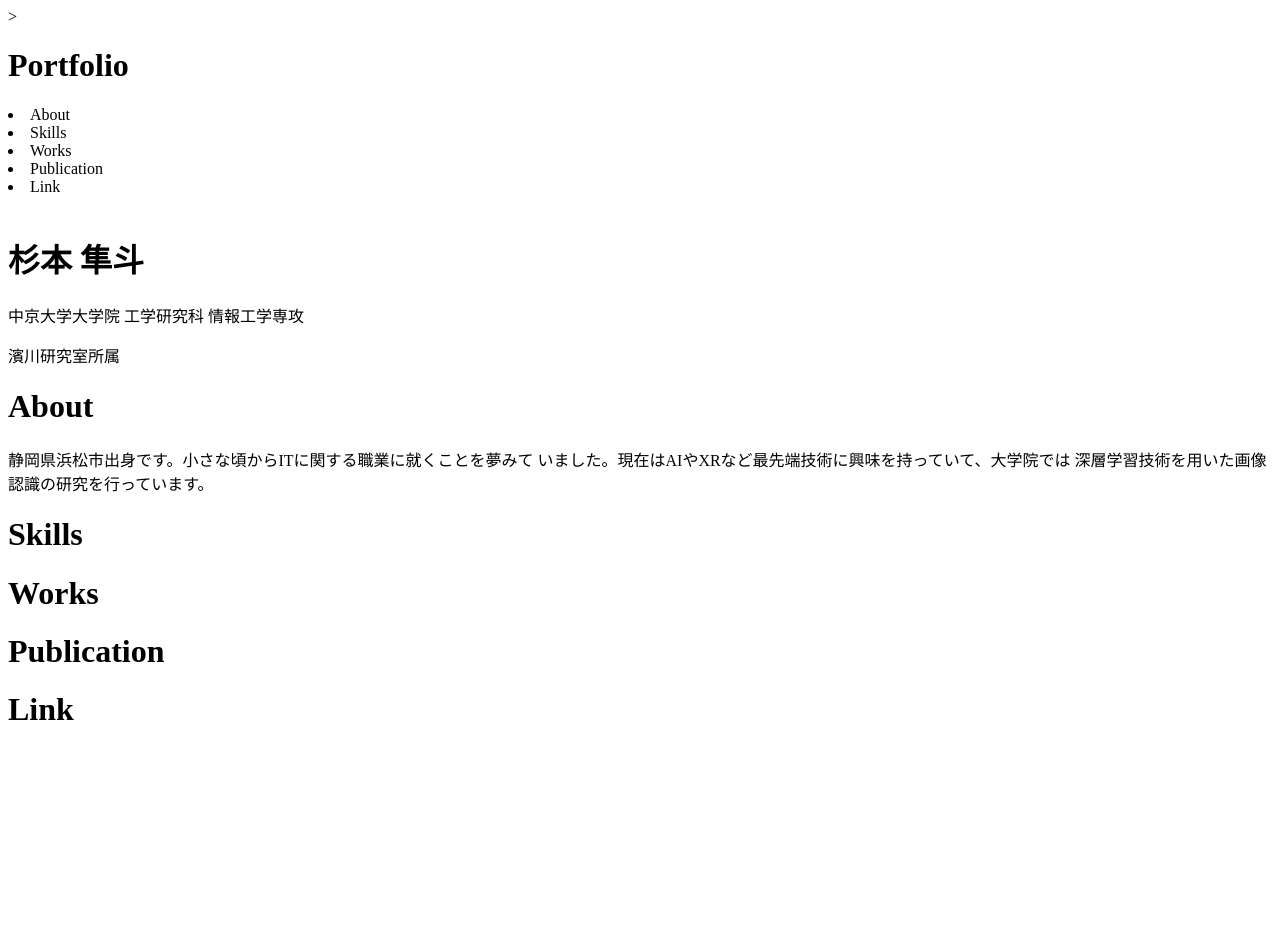
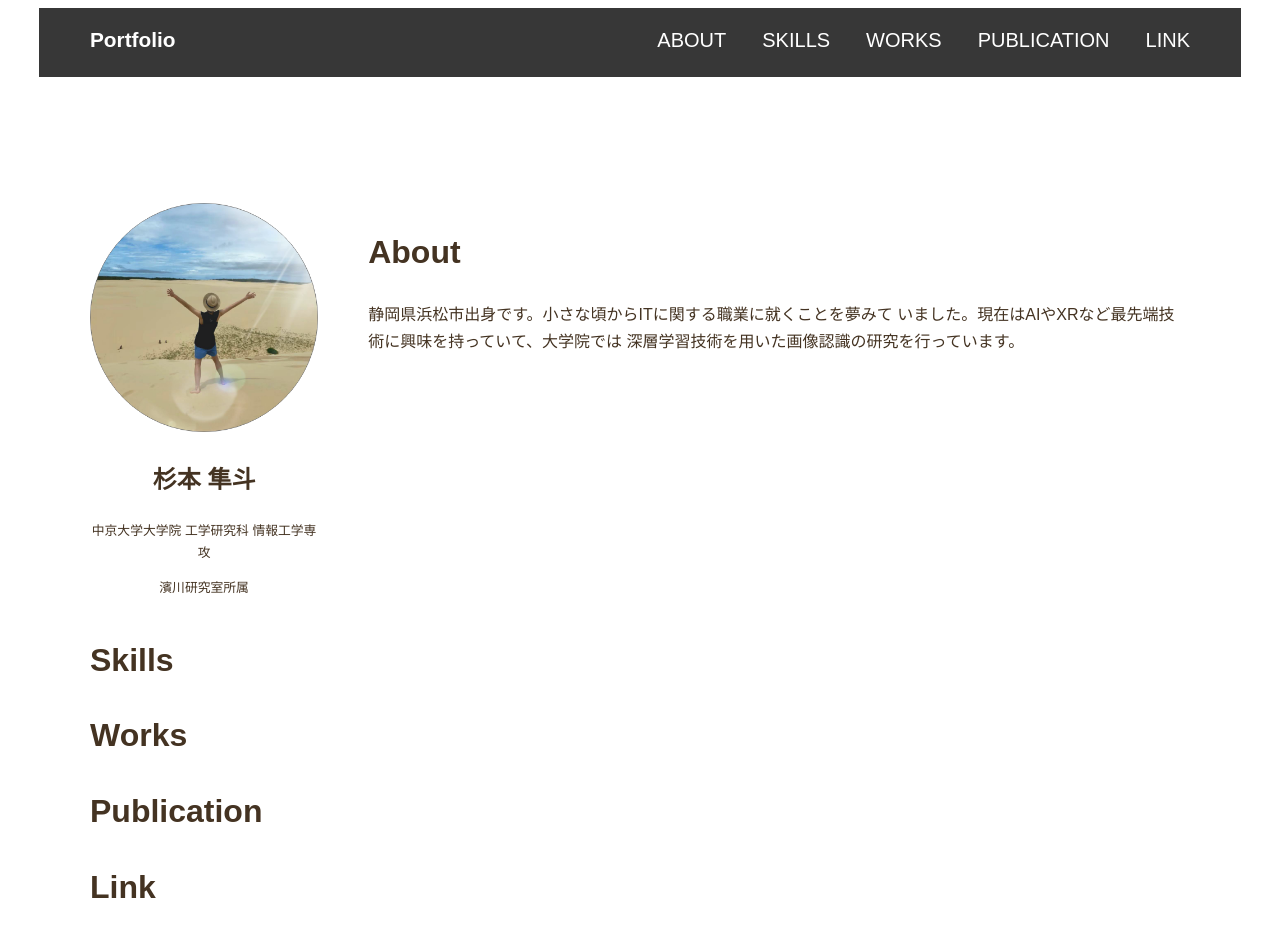
Before and after one commit to falboy1/portfolio, a plain HTML site: page index.html in a window 1280 px wide. Before the commit the page ends 800 px from the top, so only its background shows below. Drawn offline with Linux system fonts and the light colour scheme.

Commit message:
modified index.html, index.css

```diff
--- /dev/null
+++ b/css/index.css
@@ -0,0 +1,87 @@
+@charset "UTF-8";
+
+/* 全体
+------------------------------------- */
+
+html {
+    font-size: 100%;
+}
+
+body {
+    font-family: "Yu Gothic Medium", "游ゴシック Medium", "YuGothic", "游ゴシック体", "ヒラギノ角ゴ Pro W3", sans-serif;
+    line-height: 1.7;
+    color: #432;
+}
+
+a {
+    text-decoration: none;
+}
+
+img {
+    max-width: 100%;
+}
+
+
+/*
+ヘッダー
+--------------------------------------- */
+.main-header {
+    display: flex;
+    justify-content: space-between;
+    background-color: #373737;
+    color: white;
+}
+
+.wrapper {
+    max-width: 1100px;
+    margin: 0 auto;
+    padding: 0 4%;
+}
+
+.index-link {
+    font-size: 1.3rem;
+}
+
+.header-nav {
+    display: flex;
+    font-size: 1.25rem;
+    text-transform: uppercase;
+    margin-top: 15px;
+    list-style: none;
+}
+
+.header-nav li{
+    margin-left: 36px;
+}
+
+.header-nav a:hover{
+    color: #0bd;
+}
+
+
+/* メインコンテンツ
+----------------------------------- */
+/*About*/
+.about-profile {
+    text-align: center;
+    margin-right: 50px;
+}
+
+.about-profile p{
+    font-size: 0.8rem;
+}
+
+.about-container {
+    display: flex;
+    justify-content: space-between;
+    margin-top: 10%;
+}
+
+/*Skills*/
+
+
+/*Works*/
+
+/*Publication*/
+
+/*Link*/
--- a/index.html
+++ b/index.html
@@ -1,29 +1,34 @@
 <!DOCTYPE html>
 <head>
-    <meta charset="UTF-8">>
+    <meta charset="UTF-8">
     <title>Hayaton's Portfolio</title>
+    <meta name="description" content="とある大学院生のポートフォリオ">
+    <link rel="stylesheet" href="css/index.css">
 </head>
+
 <body>
-    <header>
-        <h1>Portfolio</h1>
+    <header class="main-header wrapper">
+        <h1 class="index-link">Portfolio</h1>
         <nav>
-            <li>About</li>
-            <li>Skills</li>
-            <li>Works</li>
-            <li>Publication</li>
-            <li>Link</li>
+            <ul class="header-nav">
+                <li><a>About</a></li>
+                <li><a>Skills</a></li>
+                <li><a>Works</a></li>
+                <li><a>Publication</a></li>
+                <li><a>Link</a></li>
+            </ul>
         </nav>
     </header>
 
-    <div class="About-container">
-       <div>
-            <img>
-            <h1>杉本 隼斗</h1>
+    <div class="about-container wrapper">
+       <div class="about-profile">
+            <img src="img/etc/profile.png">
+            <h2>杉本 隼斗</h1>
             <p>中京大学大学院 工学研究科 情報工学専攻</p>
             <p>濱川研究室所属</p>
         </div>
 
-        <div>
+        <div class="about-description">
             <h1>About</h1>
             <p>
                 静岡県浜松市出身です。小さな頃からITに関する職業に就くことを夢みて
@@ -33,20 +38,20 @@
         </div>
     </div>
 
-    <div>
+    <div class="skills-container wrapper">
         <h1>Skills</h1>
 
     </div>
 
-    <div>
+    <div class="works-container wrapper">
         <h1>Works</h1>
     </div>
 
-    <div>
+    <div class="pubilication-container wrapper">
         <h1>Publication</h1>
     </div>
 
-    <div>
+    <div class="link-container wrapper">
         <h1>Link</h1>
     </div>
 </body>
```
Also changed, not shown: img/etc/profile.png (added).
